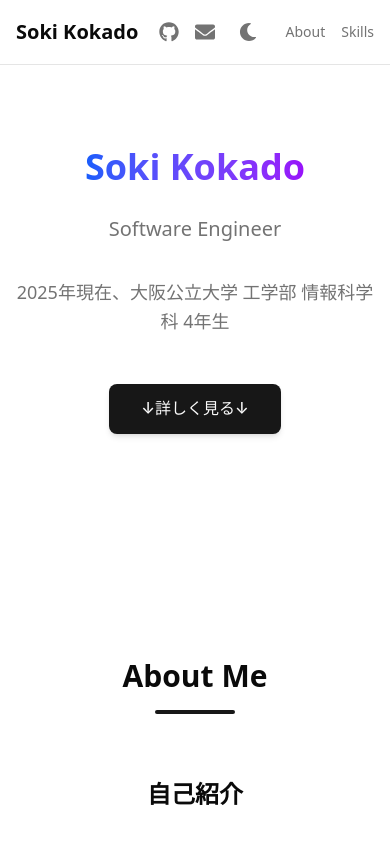
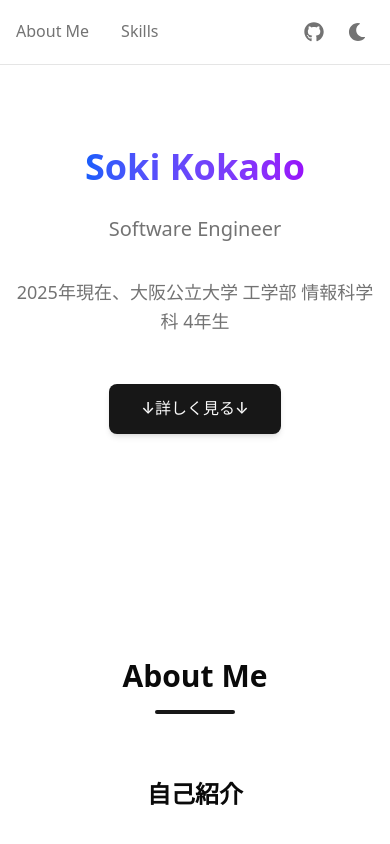
Before and after one commit to saKana6535/portfolio_v1, a Next.js app: page / in a window 390 px wide. Shown: the top 844 px of the page. Built offline with nearby package versions, Linux system fonts and the light colour scheme.

Commit message:
fix: ヘッダーをシンプルに変更

```diff
--- a/src/components/Header.tsx
+++ b/src/components/Header.tsx
@@ -2,7 +2,7 @@
 
 import { useState, useEffect } from 'react'
 import { useTheme } from 'next-themes'
-import { FaGithub, FaEnvelope, FaSun, FaMoon } from 'react-icons/fa'
+import { FaGithub, FaSun, FaMoon } from 'react-icons/fa'
 
 export function Header() {
   const [mounted, setMounted] = useState(false)
@@ -25,20 +25,13 @@ export function Header() {
     <header className="fixed top-0 left-0 right-0 z-50 bg-background/80 backdrop-blur-md border-b border-border">
       <div className="max-w-6xl mx-auto px-4 sm:px-6 lg:px-8">
         <div className="flex items-center justify-between h-16">
-          {/* ロゴ */}
-          <div className="flex-shrink-0">
-            <h1 className="text-xl font-bold text-foreground">
-              Soki Kokado
-            </h1>
-          </div>
-
-          {/* ナビゲーションメニュー */}
-          <nav className="hidden md:flex space-x-8">
+          {/* ナビゲーションメニュー（左側） */}
+          <nav className="flex space-x-8">
             <button
               onClick={() => scrollToSection('about')}
               className="text-muted-foreground hover:text-foreground transition-colors duration-200"
             >
-              About
+              About Me
             </button>
             <button
               onClick={() => scrollToSection('skills')}
@@ -48,26 +41,17 @@ export function Header() {
             </button>
           </nav>
 
-          {/* 外部リンクとダークモード切り替え */}
+          {/* 外部リンクとダークモード切り替え（右側） */}
           <div className="flex items-center space-x-4">
             {/* GitHub */}
             <a
-              href="https://github.com/saKana6535"
+              href="https://github.com/yourusername"
               target="_blank"
               rel="noopener noreferrer"
               className="text-muted-foreground hover:text-foreground transition-colors duration-200"
               aria-label="GitHub"
             >
               <FaGithub size={20} />
-            </a>
-
-            {/* メール */}
-            <a
-              href="k.souki1101@gmail.com"
-              className="text-muted-foreground hover:text-foreground transition-colors duration-200"
-              aria-label="Email"
-            >
-              <FaEnvelope size={20} />
             </a>
 
             {/* ダークモード切り替え */}
@@ -79,24 +63,6 @@ export function Header() {
               {theme === 'dark' ? <FaSun size={18} /> : <FaMoon size={18} />}
             </button>
           </div>
-
-          {/* モバイル用ナビゲーション */}
-          <div className="md:hidden">
-            <div className="flex space-x-4">
-              <button
-                onClick={() => scrollToSection('about')}
-                className="text-sm text-muted-foreground hover:text-foreground transition-colors duration-200"
-              >
-                About
-              </button>
-              <button
-                onClick={() => scrollToSection('skills')}
-                className="text-sm text-muted-foreground hover:text-foreground transition-colors duration-200"
-              >
-                Skills
-              </button>
-            </div>
-          </div>
         </div>
       </div>
     </header>
```
